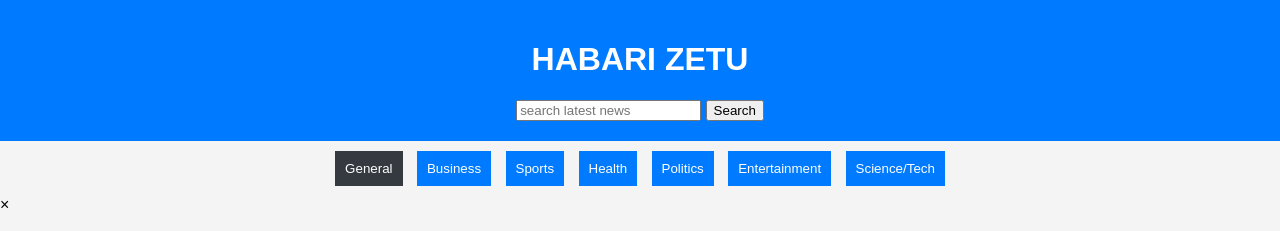
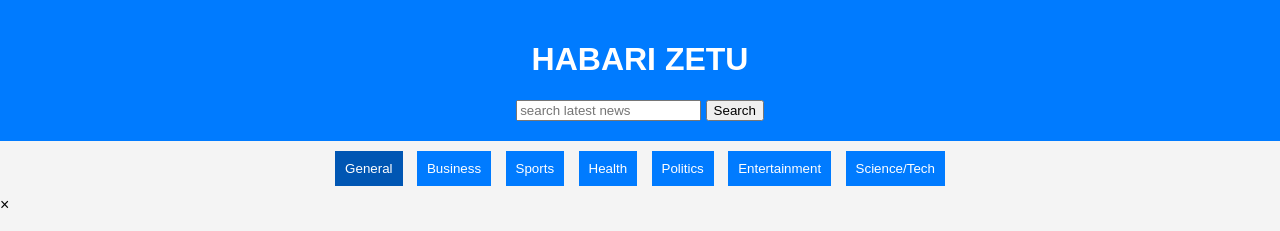
Before and after one commit to Kibet-g/NEWS-WEBSITE, a plain HTML site: page index.html in a window 1280 px wide. In both pictures the pointer is over the button "General". Shown: the top 231 px of the page. Drawn offline with Linux system fonts and the light colour scheme.

Commit message:
I have added a hover effect to the nav buttons to change their background color

```diff
--- a/CSS/style.css
+++ b/CSS/style.css
@@ -27,12 +27,15 @@ nav button {
 
 }
 /* I have changed the background color of the section to light grey and added padding to the content */
-nav button:hover{
+nav button {
     margin: 0 5px;
     padding: 10px;
-    background-color: #343a40;
+    background-color: #007bff;
     color: white;
     border: none;
     cursor: pointer;
+}
+nav button:hover {
+    background-color: #0056b3;
     transition: background-color 0.3s ease;
 }
```
